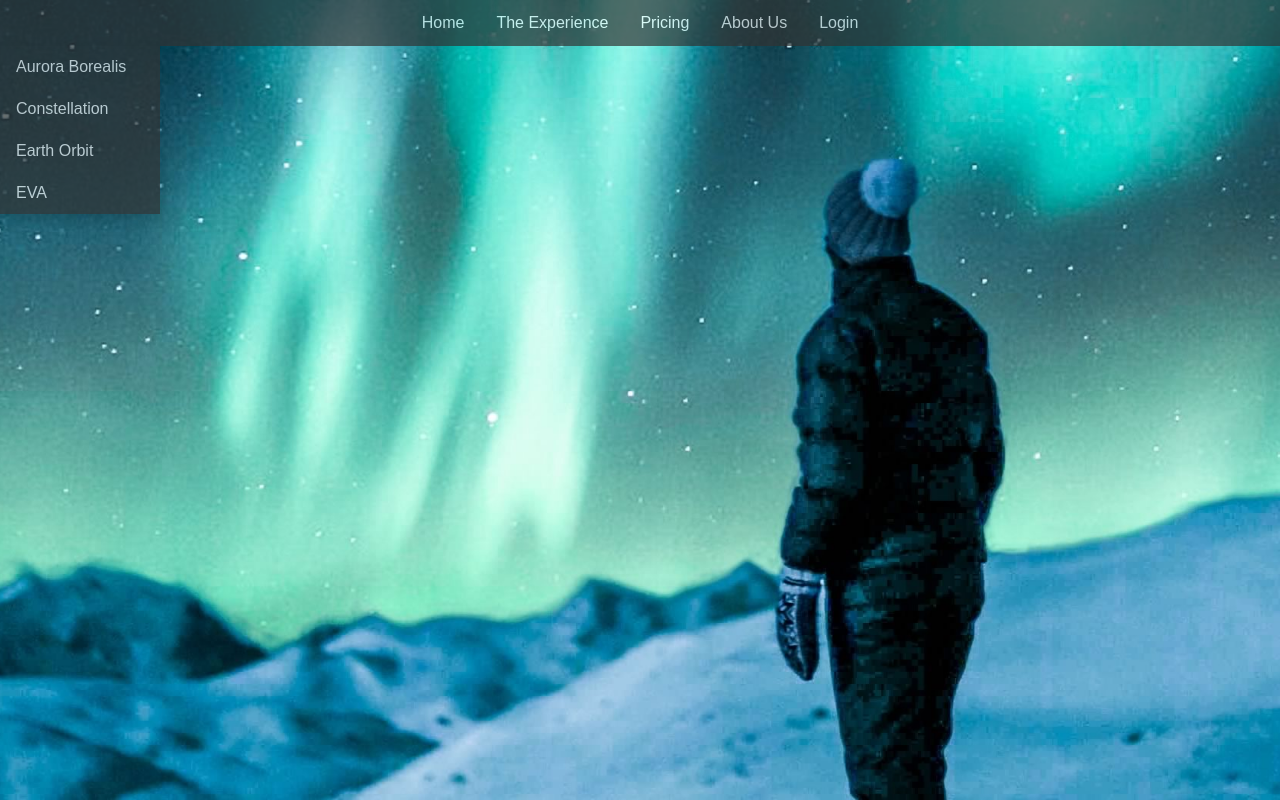
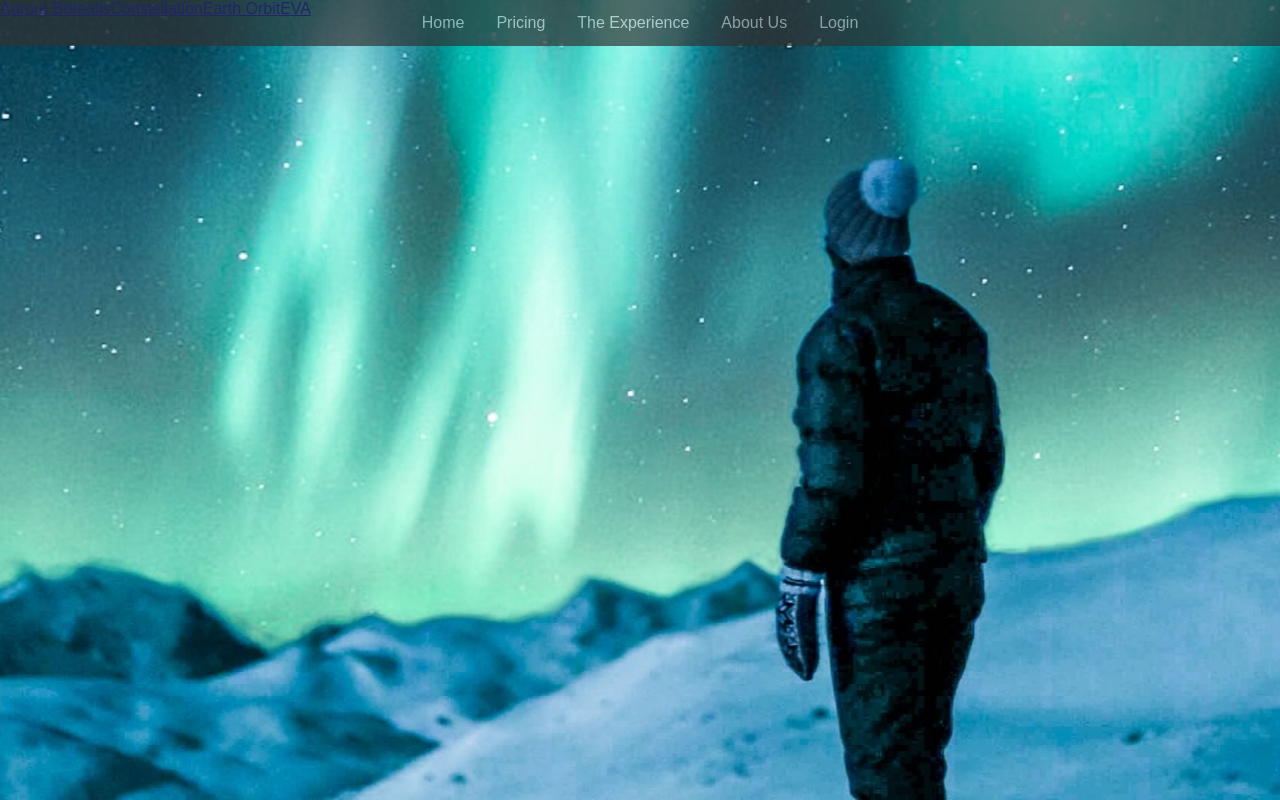
Before and after one commit to reneecruz/brainscape-react, a React (Create React App) app: page /the-experience in a window 1280 px wide. Built offline with nearby package versions, Linux system fonts and the light colour scheme.

Commit message:
fully functional and styled

```diff
--- a/src/App.css
+++ b/src/App.css
@@ -2,63 +2,60 @@ body, html {
   height: 100%;
   margin: 0;
   background-image: url("./background.jpg");
-
-
   /* Background image is centered vertically and horizontally at all times */
   background-position: center center;
   background-repeat: no-repeat;
   background-attachment: fixed;
   background-size: cover;
-    background-color: #464646;
-    /* Font Colour */
+  /* Font Color */
   color:white;
   /* Font Family */
   font-family: 'Open Sans', sans-serif;
-
 }
 
-.navbar {
-  overflow: hidden;
+ nav {
+
+  position: absolute;
+  left: 0px;
+  width: 100%;
+  display: flex;
+  justify-content: center;
   background-color: #333;
   opacity: .7;
-  font-family: 'Open-Sans', sans-serif;
-  display: flex;
-  align-items: center;
-  justify-content:center;
 }
 
-.navbar a {
+/* Nav Styles and Dropdown */
+
+ul {
+  list-style-type: none;
+  margin: 0;
+  padding: 0;
+  overflow: hidden;
+  opacity: .7;
+}
+
+li {
   float: left;
-  font-size: 16px;
+}
+
+li a, .dropbtn {
+  display: inline-block;
   color: white;
   text-align: center;
   padding: 14px 16px;
   text-decoration: none;
 }
 
-.dropdown {
-  float: left;
-  overflow: hidden;
-}
-
-nav.dropdown .dropbtn {
-  cursor: pointer;
-  font-size: 16px;
-  border: none;
-  outline: none;
-  color: white;
-  padding: 14px 16px;
-  background-color: #333;
-  font-family: inherit;
-  margin: 0;
-}
-
-nav.navbar a:hover, .dropdown:hover .dropbtn, .dropbtn:focus {
+li a:hover, .dropdown:hover .dropbtn {
   background-color: black;
 }
 
+li.dropdown {
+  display: inline-block;
+}
+
 .dropdown-content {
-  display: block;
+  display: none;
   position: absolute;
   background-color: #333;
   opacity: .7;
@@ -68,7 +65,6 @@ nav.navbar a:hover, .dropdown:hover .dropbtn, .dropbtn:focus {
 }
 
 .dropdown-content a {
-  float: none;
   color: white;
   padding: 12px 16px;
   text-decoration: none;
@@ -76,9 +72,13 @@ nav.navbar a:hover, .dropdown:hover .dropbtn, .dropbtn:focus {
   text-align: left;
 }
 
-.dropdown-content a:hover {
-  background-color: black;
+.dropdown-content a:hover {background-color: black;}
+
+.dropdown:hover .dropdown-content {
+  display: block;
 }
+
+/* Styling for Constellation Text */
 
 .constellation {
   font-size: xx-large;
--- a/src/Components/Nav.js
+++ b/src/Components/Nav.js
@@ -1,21 +1,36 @@
 import React from 'react';
-import { Link } from 'react-router-dom';
+import { NavLink } from 'react-router-dom';
 
 const Nav = () => {
 
     return (
-        <>
-        <nav className="navbar">
-        {/* style={{ display: 'flex', justifyContent: 'center', position: 'sticky' }} */}
-            <Link to="/">Home</Link>
-            <div className="dropdown">
-            <Link to="/the-experience" className="dropbtn">The Experience</Link>
+    <>
+    <nav>
+
+    <ul>
+
+        <li><NavLink to="/">Home</NavLink></li>
+        <li><NavLink to="/pricing">Pricing</NavLink></li>
+
+        <li class="dropdown">
+
+        <a href="javascript:void(0)" class="dropbtn">The Experience</a>
+
+            <div class="dropdown-content">
+                <NavLink to="/">Aurora Borealis</NavLink>
+                <NavLink to="/constellation">Constellation</NavLink>
+                <NavLink to="/">Earth Orbit</NavLink>
+                <NavLink to="/">EVA</NavLink>
             </div>
-            <Link to="/pricing">Pricing</Link>
-            <Link to="/about-us">About Us</Link>
-            <Link to="/login" onClick={null}>Login</Link>
-        </nav>
-        </>
+        </li>
+
+        <li><NavLink to="/about-us">About Us</NavLink></li>
+        <li><NavLink to="/login" onClick={null}>Login</NavLink></li>
+
+    </ul>
+
+    </nav>
+    </>
     )
 }
 
--- a/src/Pages/AboutUs.js
+++ b/src/Pages/AboutUs.js
@@ -1,5 +1,5 @@
-import React, { useState } from 'react';
-import { Link } from 'react-router-dom';
+import React from 'react';
+// import { Link } from 'react-router-dom';
 
 const AboutUs = (props) => {
 
--- a/src/Pages/Login.js
+++ b/src/Pages/Login.js
@@ -1,5 +1,5 @@
-import React, { useState } from 'react';
-import { Link } from 'react-router-dom';
+import React from 'react';
+// import { Link } from 'react-router-dom';
 
 const Login = (props) => {
 
--- a/src/Pages/Pricing.js
+++ b/src/Pages/Pricing.js
@@ -1,5 +1,5 @@
-import React, { useState } from 'react';
-import { Link } from 'react-router-dom';
+import React from 'react';
+// import { Link } from 'react-router-dom';
 
 const Pricing = (props) => {
 
--- a/src/Pages/TheExperience.js
+++ b/src/Pages/TheExperience.js
@@ -1,18 +1,16 @@
 import React from 'react';
-import { Link } from 'react-router-dom';
+import { NavLink } from 'react-router-dom';
 
 const TheExperience = () => {
 
     return (
         <>
-
-       <div class="dropdown-content" id="myDropdown">
-            <Link to="/" className="">Aurora Borealis</Link>
-            <Link to="/constellation" className="">Constellation</Link>
-            <Link to="/"className="">Earth Orbit</Link>
-            <Link to="/"className="">EVA</Link>
-        </div>
-
+      <div className="drop-content">
+        <NavLink to="/">Aurora Borealis</NavLink>
+        <NavLink to="/constellation">Constellation</NavLink>
+        <NavLink to="/">Earth Orbit</NavLink>
+        <NavLink to="/">EVA</NavLink>
+      </div>
         </>
     )
 }
```
Lines whose indentation alone changed are shown as unchanged.
